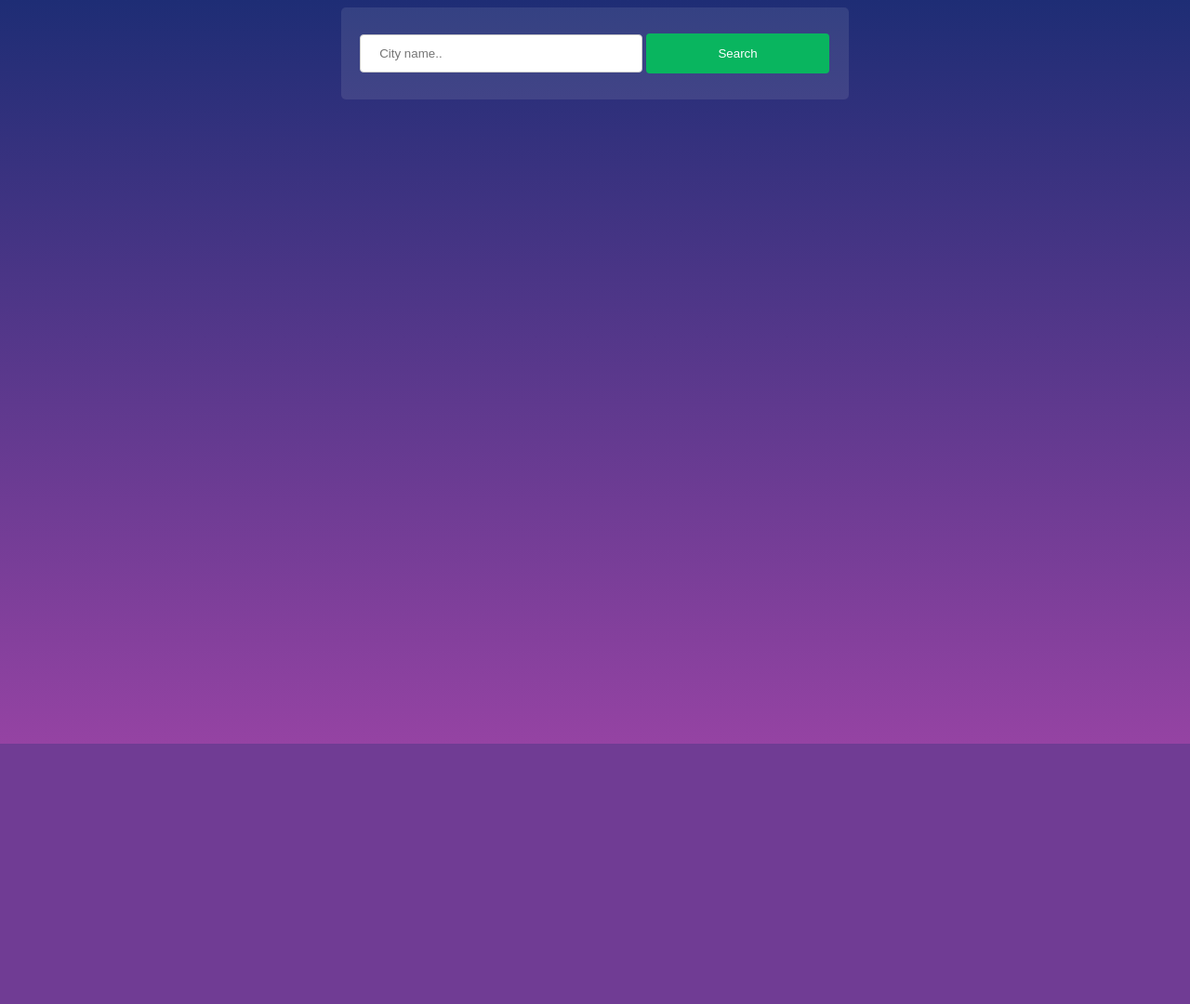
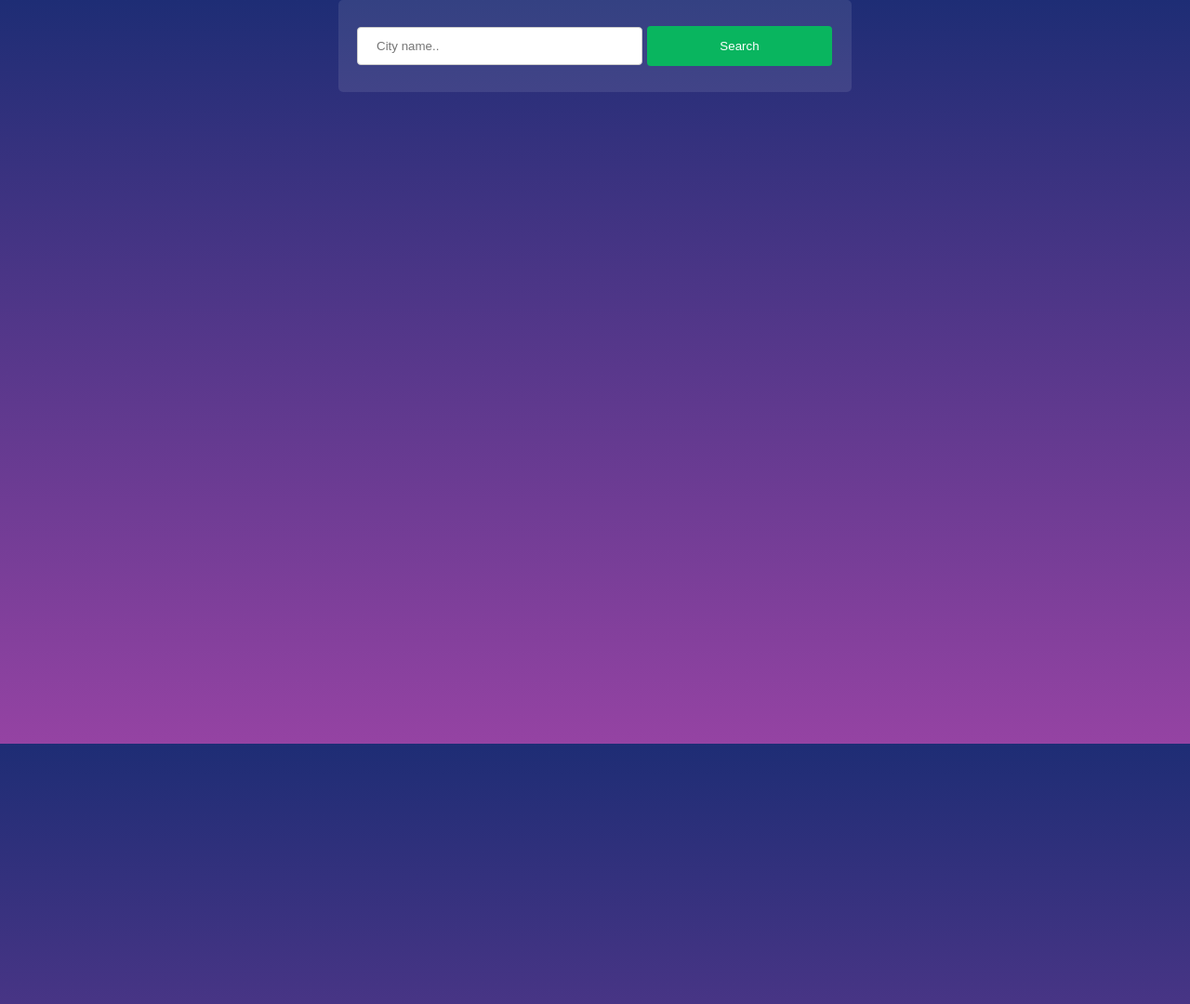
Before and after one commit to derickdamoah/weatherApp, a Django app: page / in a window 1280 px wide. Shown: the whole page at 93% size. Before the commit the page ends 800 px from the top, so only its background shows below. Run offline with Django 3.2, Linux system fonts and the light colour scheme.

Commit message:
background

```diff
--- a/static/css/stylesheet.css
+++ b/static/css/stylesheet.css
@@ -4,8 +4,9 @@ body {
   background-image: linear-gradient(#1e2d75, #9543a3);
   background-repeat: no-repeat;
   background-attachment: fixed;
-  height: 100%
-  width: 100%
+  height: 1080px;
+  width: 100%;
+  margin: auto;
 }
 
 /* search bar*/
```
